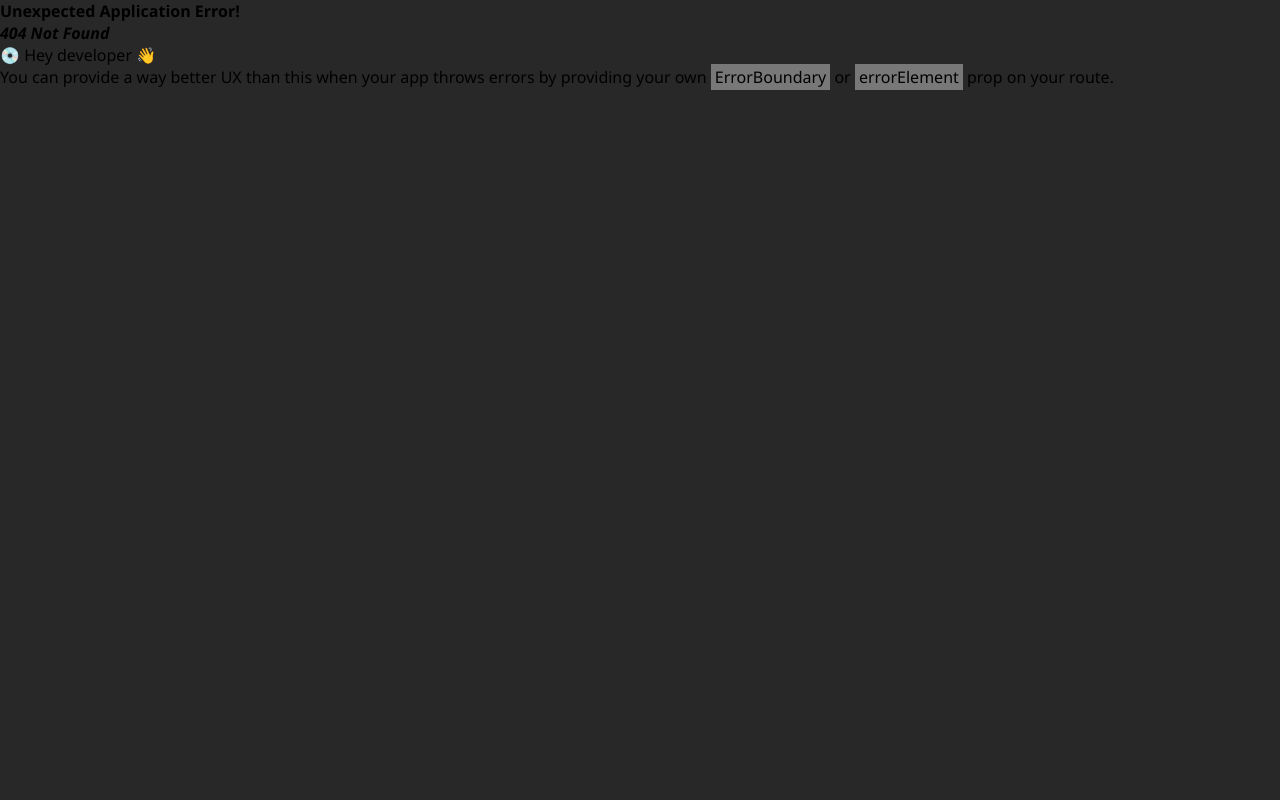
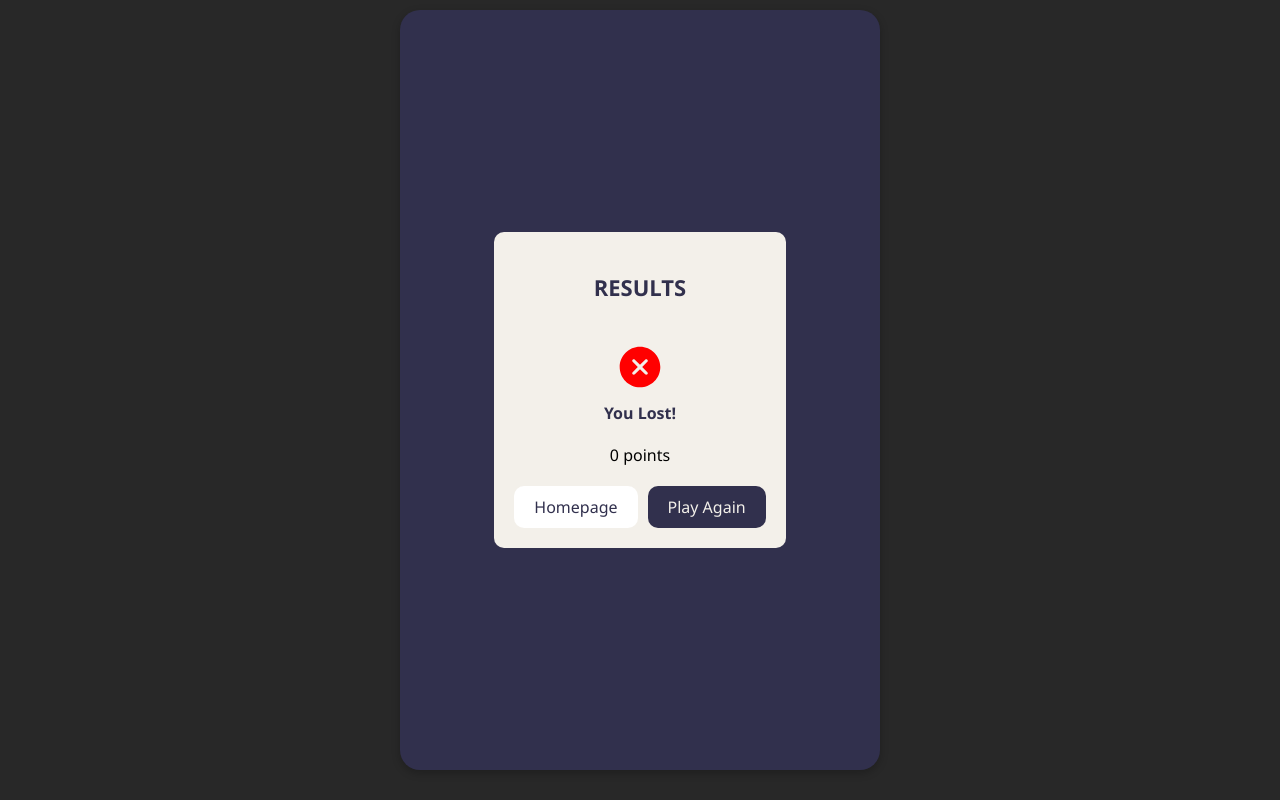
Before and after one commit to ismylsmylv/Quizz, a React (Vite) app: page /result/1 in a window 1280 px wide. Before the commit this address had no page. Built offline with nearby package versions, Linux system fonts and the light colour scheme.

Commit message:
route flow updated

```diff
--- a/src/pages/Quiz/index.tsx
+++ b/src/pages/Quiz/index.tsx
@@ -108,7 +108,7 @@ function Quiz() {
                 setQuestionCount(questionCount + 1);
                 setresetAnimation(10);
               } else {
-                navigate("/result");
+                navigate(`/result/${category}`);
               }
             }}
           >
--- a/src/pages/Result/index.tsx
+++ b/src/pages/Result/index.tsx
@@ -1,4 +1,4 @@
-import { useNavigate } from "react-router-dom";
+import { useNavigate, useParams } from "react-router-dom";
 import "./style.scss";
 import { IoIosTrophy } from "react-icons/io";
 import { useDispatch, useSelector } from "react-redux";
@@ -11,6 +11,7 @@ type Props = {};
 function Result({}: Props) {
   const navigate = useNavigate();
   const answers = useSelector((state: RootState) => state.quiz.answers);
+  const { category } = useParams();
   const [result, setresult] = useState(0);
   const dispatch = useDispatch();
   useEffect(() => {
@@ -49,7 +50,7 @@ function Result({}: Props) {
             onClick={() => {
               dispatch(clearAnswers());
               dispatch(clearSelectAnswer());
-              navigate("/quiz/math");
+              navigate(`/quiz/${category}`);
             }}
           >
             play again
--- a/src/routes/router.jsx
+++ b/src/routes/router.jsx
@@ -12,7 +12,7 @@ const router = createBrowserRouter([
         element: <Quiz />,
     },
     {
-        path: "/result",
+        path: "/result/:category",
         element: <Result />,
     },
 
```
